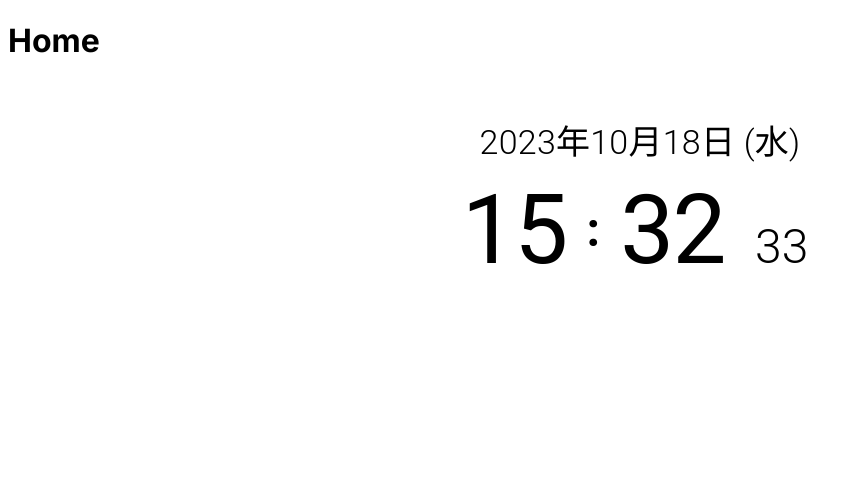
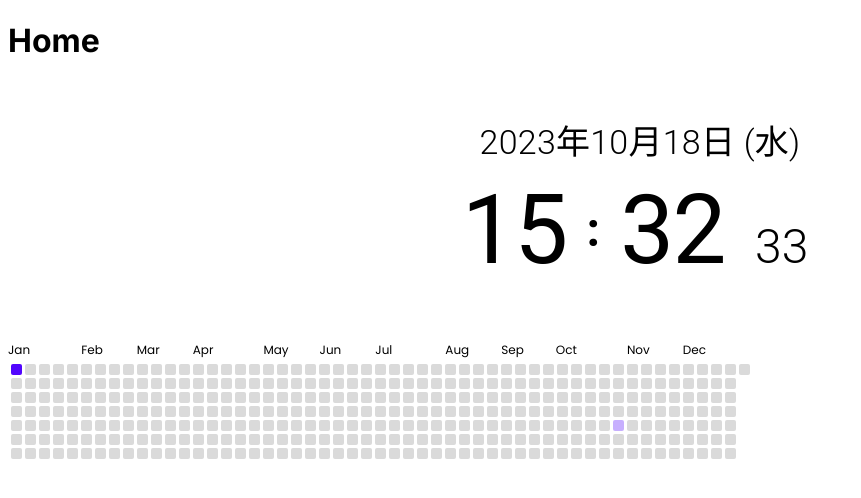
Before and after one commit to yoshimi-I/AttendanceApp, a Next.js app in the folder frontend/: page / in a window 1280 px wide. Shown: the top 498 px of the page, without its empty margins (0-861 px from the left). Built offline with nearby package versions, Linux system fonts and the light colour scheme.

Commit message:
add: フロントできたところまで

```diff
--- a/frontend/src/app/mypage/page.tsx
+++ b/frontend/src/app/mypage/page.tsx
@@ -1,5 +1,3 @@
-import GithubCalender from "@/components/calender/calender";
-import Calendar from "@/components/calender/calender";
 import { ActivityCalendar } from "@/components/githubCarender/githubCarender";
 import CurrentTime from "@/components/time/currentTime";
 
--- a/frontend/src/app/page.tsx
+++ b/frontend/src/app/page.tsx
@@ -1,9 +1,21 @@
+import { ActivityCalendar } from "@/components/githubCarender/githubCarender";
 import CurrentTime from "../components/time/currentTime";
 export default function Home() {
+  const sampleData = [
+    {
+      day: "2023-01-01",
+      activity: 5
+    },
+    {
+      day: "2023-11-02",
+      activity: 1
+    }
+  ]
   return (
     <main>
       <h1>Home</h1>
       <CurrentTime />
+      <ActivityCalendar sampleData={sampleData}/>
     </main>
   );
 }
--- a/frontend/src/components/githubCarender/githubCarender.tsx
+++ b/frontend/src/components/githubCarender/githubCarender.tsx
@@ -1,8 +1,9 @@
 "use client";
 import React, { useEffect, useState } from "react";
+import Link from "next/link";
 
 import "./styles.css";
-import { Box } from '@mui/material';
+import { Box } from "@mui/material";
 
 interface ActivityData {
   day: string;
@@ -24,7 +25,7 @@ interface ActivityCalendarProps {
 }
 
 export const ActivityCalendar: React.FC<ActivityCalendarProps> = ({
-  sampleData = [],
+  sampleData,
   colorCustomization,
   showMonth = true,
 }) => {
@@ -48,6 +49,35 @@ export const ActivityCalendar: React.FC<ActivityCalendarProps> = ({
     }
     return day;
   };
+
+  function formatDateForURL(dateString: string | undefined): string {
+    if (!dateString) {
+      // 必要に応じてデフォルト値やエラーメッセージを返す
+      return "/default-value";
+    }
+    const months: { [key: string]: string } = {
+      Jan: "01",
+      Feb: "02",
+      Mar: "03",
+      Apr: "04",
+      May: "05",
+      Jun: "06",
+      Jul: "07",
+      Aug: "08",
+      Sep: "09",
+      Oct: "10",
+      Nov: "11",
+      Dec: "12",
+    };
+
+    const parts = dateString.split(" ");
+    const month = months[parts[0]];
+    const day = parts[1].replace(",", "").padStart(2, "0");
+    const year = parts[2];
+
+    return `/${year}-${month}-${day}`;
+  }
+
   function dateFromDay(day: number) {
     var date = new Date(currentYear, 0);
     let newDate = new Date(date.setDate(day)).toLocaleDateString("en-US", {
@@ -65,7 +95,7 @@ export const ActivityCalendar: React.FC<ActivityCalendarProps> = ({
     setDayText(tempDateTextList);
   }
   const initialise = async () => {
-    sampleData.map((item) => {
+    sampleData?.map((item) => {
       let activityDay = getDayOfYear(item.day);
       tempGraphData[activityDay] = item.activity;
     });
@@ -115,7 +145,11 @@ export const ActivityCalendar: React.FC<ActivityCalendarProps> = ({
         {[...Array(52)].map((e, i) => {
           return (
             <Box key={i}>
-              <div className="aci-wrapper" >
+              <div className="aci-wrapper">
+                <Link
+                  href={`/mypage/${formatDateForURL(dateText[i * 7 + 1])}`}
+                  passHref
+                >
                   <div
                     className={`ac-item day-${i * 7 + 1} ${
                       graphData[i * 7 + 1] !== 0
@@ -133,6 +167,11 @@ export const ActivityCalendar: React.FC<ActivityCalendarProps> = ({
                       {dateText.length !== 0 ? dateText[i * 7 + 1] : ""}
                     </span>
                   </div>
+                </Link>
+                <Link
+                  href={`/mypage/${formatDateForURL(dateText[i * 7 + 1])}`}
+                  passHref
+                >
                   <div
                     className={`ac-item day-${i * 7 + 2} ${
                       graphData[i * 7 + 2] !== 0
@@ -150,6 +189,11 @@ export const ActivityCalendar: React.FC<ActivityCalendarProps> = ({
                       {dateText.length !== 0 ? dateText[i * 7 + 2] : ""}
                     </span>
                   </div>
+                </Link>
+                <Link
+                  href={`/mypage/${formatDateForURL(dateText[i * 7 + 1])}`}
+                  passHref
+                >
                   <div
                     className={`ac-item day-${i * 7 + 3} ${
                       graphData[i * 7 + 3] !== 0
@@ -167,6 +211,11 @@ export const ActivityCalendar: React.FC<ActivityCalendarProps> = ({
                       {dateText.length !== 0 ? dateText[i * 7 + 3] : ""}
                     </span>
                   </div>
+                </Link>
+                <Link
+                  href={`/mypage/${formatDateForURL(dateText[i * 7 + 1])}`}
+                  passHref
+                >
                   <div
                     className={`ac-item day-${i * 7 + 4} ${
                       graphData[i * 7 + 4] !== 0
@@ -184,6 +233,11 @@ export const ActivityCalendar: React.FC<ActivityCalendarProps> = ({
                       {dateText.length !== 0 ? dateText[i * 7 + 4] : ""}
                     </span>
                   </div>
+                </Link>
+                <Link
+                  href={`/mypage/${formatDateForURL(dateText[i * 7 + 1])}`}
+                  passHref
+                >
                   <div
                     className={`ac-item day-${i * 7 + 5} ${
                       graphData[i * 7 + 5] !== 0
@@ -201,6 +255,11 @@ export const ActivityCalendar: React.FC<ActivityCalendarProps> = ({
                       {dateText.length !== 0 ? dateText[i * 7 + 5] : ""}
                     </span>
                   </div>
+                </Link>
+                <Link
+                  href={`/mypage/${formatDateForURL(dateText[i * 7 + 1])}`}
+                  passHref
+                >
                   <div
                     className={`ac-item day-${i * 7 + 6} ${
                       graphData[i * 7 + 6] !== 0
@@ -218,6 +277,11 @@ export const ActivityCalendar: React.FC<ActivityCalendarProps> = ({
                       {dateText.length !== 0 ? dateText[i * 7 + 6] : ""}
                     </span>
                   </div>
+                </Link>
+                <Link
+                  href={`/mypage/${formatDateForURL(dateText[i * 7 + 1])}`}
+                  passHref
+                >
                   <div
                     className={`ac-item day-${i * 7 + 7} ${
                       graphData[i * 7 + 7] !== 0
@@ -235,6 +299,7 @@ export const ActivityCalendar: React.FC<ActivityCalendarProps> = ({
                       {dateText.length !== 0 ? dateText[i * 7 + 7] : ""}
                     </span>
                   </div>
+                </Link>
               </div>
             </Box>
           );
```
Also changed, not shown: frontend/src/app/mypage/[date]/page.tsx (added, +17 -0 lines), frontend/src/components/calender/calender.tsx (deleted, +0 -20 lines), frontend/src/components/register/registerButton.tsx (added, +50 -0 lines), 2 other files (tests, documents, lock files or other folders). Lines whose indentation alone changed are shown as unchanged.
